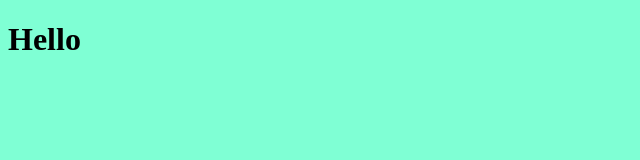
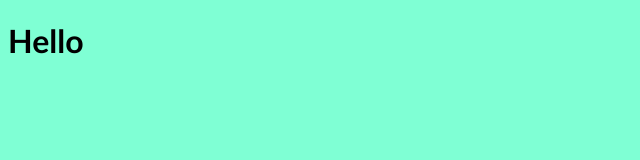
Before and after one commit to moh4medAmr/git-github, a plain HTML site: page index.html in a window 1280 px wide. Shown: the full height of the page, 0-640 px from the left. Drawn offline with Linux system fonts and the light colour scheme.

Commit message:
decorating the font

```diff
--- a/style.css
+++ b/style.css
@@ -1,3 +1,6 @@
 body{
     background-color: aquamarine;
 }
+h1 {
+    font-family:'Gill Sans', 'Gill Sans MT', Calibri, 'Trebuchet MS', sans-serif ;
+}
```
